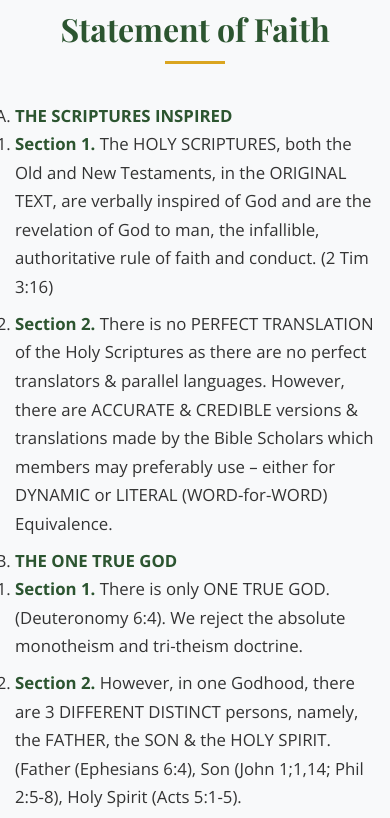
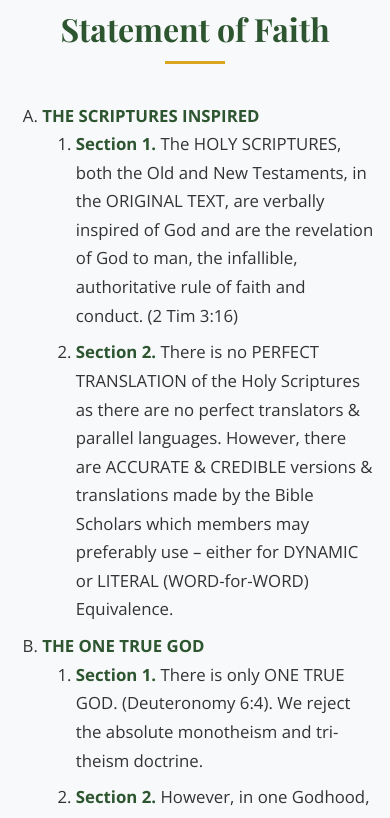
Before and after one commit to cfagchurch/cfagchurch.github.io, a plain HTML site: page index.html in a window 390 px wide. Shown: the part 8191-9009 px from the top of the page. Drawn offline with nearby package versions, Linux system fonts and the light colour scheme.

Commit message:
Add files via upload

```diff
--- a/styles.css
+++ b/styles.css
@@ -1,3 +1,21 @@
+/* Make Statement of Faith content font smaller on mobile */
+@media (max-width: 600px) {
+  .statement-content {
+    font-size: 0.85em;
+    line-height: 1.4;
+  }
+  .statement-content ol,
+  .statement-content ul {
+    margin-left: 1.2em;
+    padding-left: 0.8em;
+  }
+  .statement-content li {
+    margin-bottom: 0.5em;
+  }
+  .section-title {
+    font-size: 1.2em;
+  }
+}
 /* Announcement Section */
 .announcement {
   padding: 60px 0;
```
